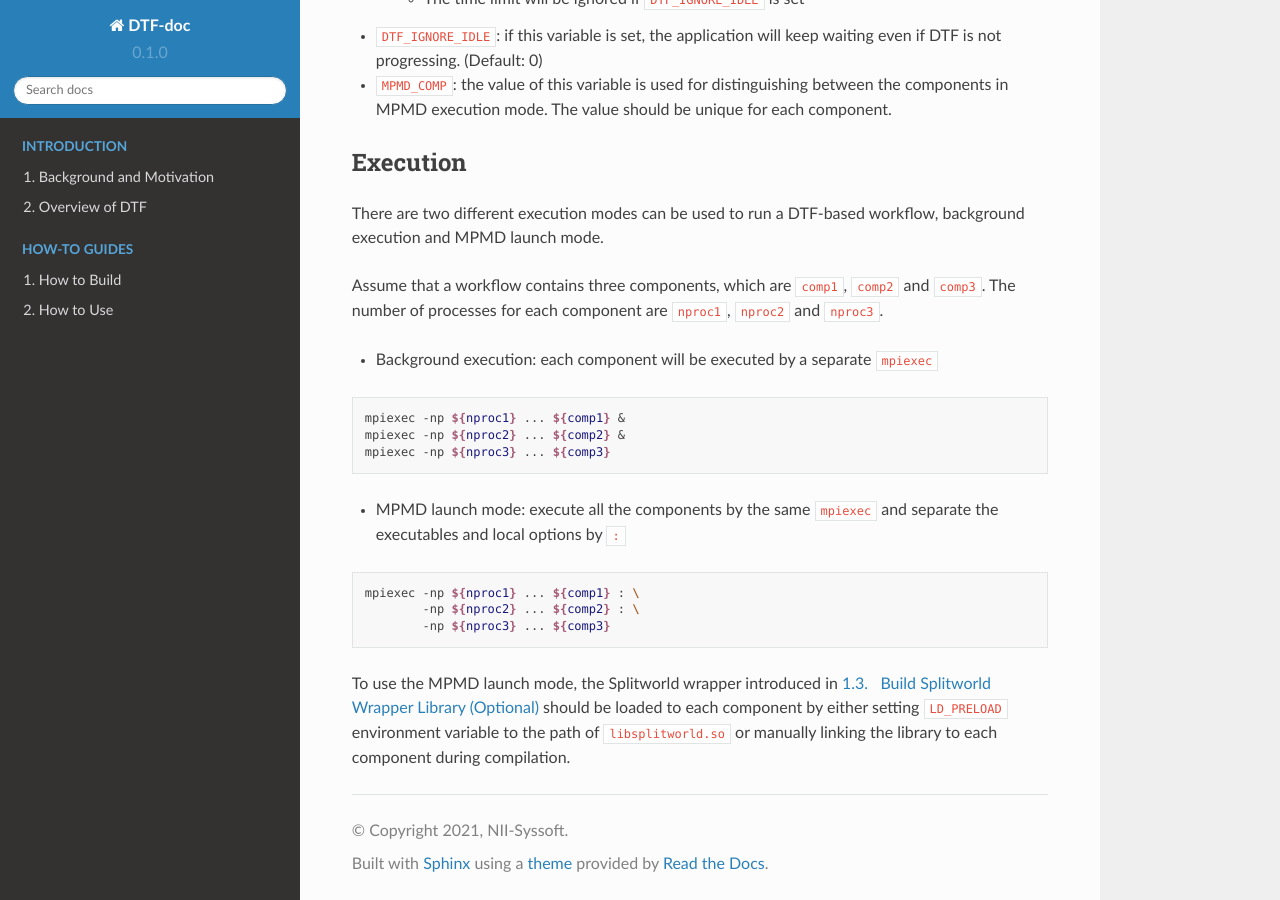
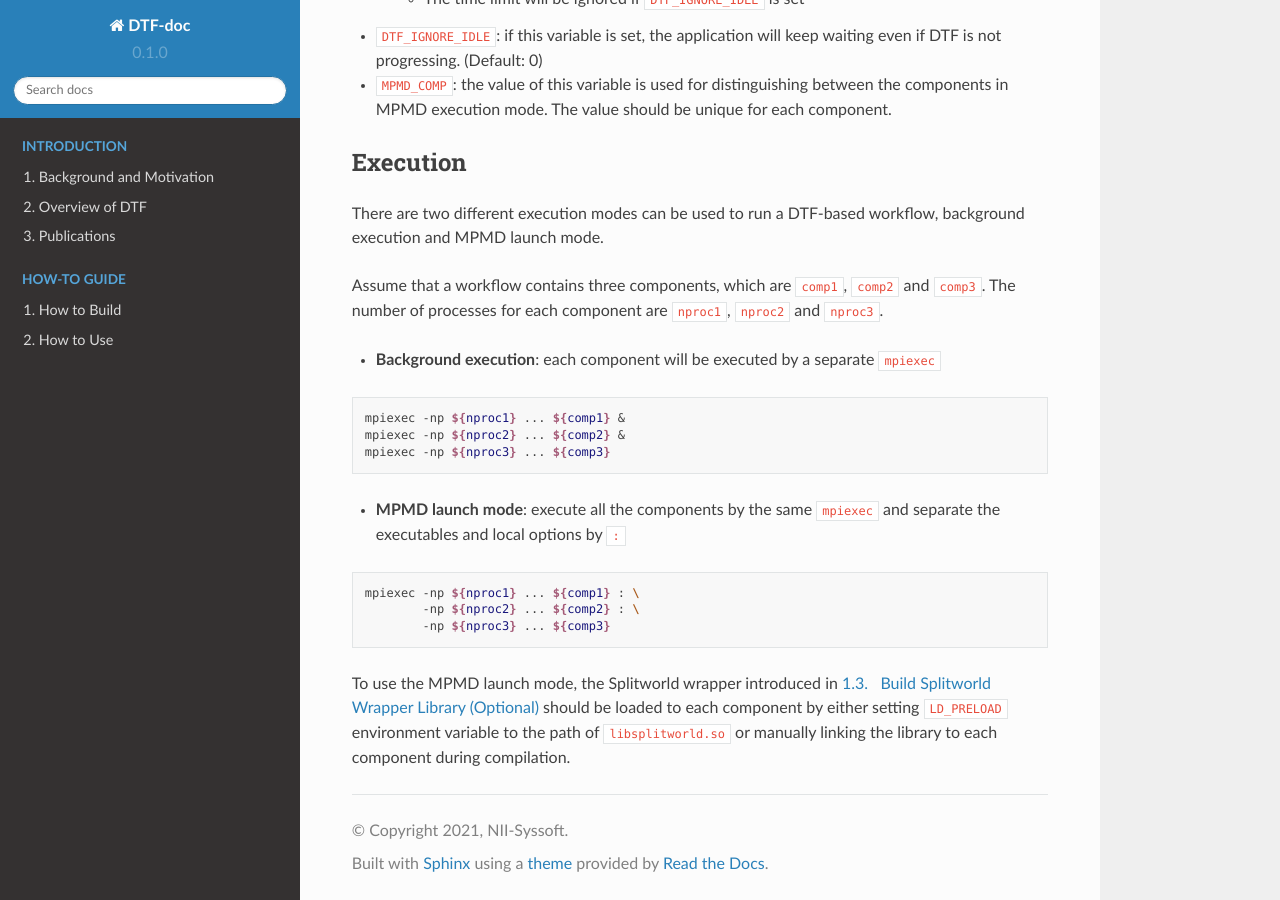
Before and after one commit to yjie2366/dtf-docs, a Sphinx documentation site: the page built from docs/source/environment.rst, in a window 1280 px wide and 900 px high, scrolled down 1491 px. Built offline with Sphinx 7.4.7 and the Read the Docs theme 2.0.0, drawn with Linux system fonts in a browser that asks for light colours; some of the changed text lies outside the part shown.

Commit message:
Add publications and modifications

```diff
--- a/docs/source/build.rst
+++ b/docs/source/build.rst
@@ -34,7 +34,7 @@ Assume that PnetCDF library will be installed at the path ``PNETCDF_INSTALL_DIR`
 	autoreconf
 	./configure --prefix=${PNETCDF_INSTALL_DIR} \
 		CFLAGS="-I${DTF_SRC_DIR}/libdtf" \
-		LDFLAGS="-L${DTF_SRC_DIR}/libdtf -ldtf -Wl,-rpath=${DTF_SRC_DIR}/libdtf" \
+		LDFLAGS="-L${DTF_SRC_DIR}/libdtf -ldtf -Wl,-rpath=${DTF_SRC_DIR}/libdtf -Wl,--disable-new-dtags" \
 		CC=${MPI_C_COMPILER} FC=${MPI_FORTRAN_COMPILER} MPICXX=${MPI_CXX_COMPILER}
 	make -j && make install
 
--- a/docs/source/environment.rst
+++ b/docs/source/environment.rst
@@ -65,7 +65,7 @@ There are two different execution modes can be used to run a DTF-based workflow,
 Assume that a workflow contains three components, which are ``comp1``, ``comp2`` and ``comp3``.
 The number of processes for each component are ``nproc1``, ``nproc2`` and ``nproc3``.
 
-* Background execution: each component will be executed by a separate ``mpiexec``
+* **Background execution**: each component will be executed by a separate ``mpiexec``
 
 .. code-block:: bash
 
@@ -73,7 +73,7 @@ The number of processes for each component are ``nproc1``, ``nproc2`` and ``npro
 	mpiexec -np ${nproc2} ... ${comp2} &
 	mpiexec -np ${nproc3} ... ${comp3}
 
-* MPMD launch mode: execute all the components by the same ``mpiexec`` and separate the executables and local options by ``:``
+* **MPMD launch mode**: execute all the components by the same ``mpiexec`` and separate the executables and local options by ``:``
 
 .. code-block:: bash
 
--- a/docs/source/funcs.rst
+++ b/docs/source/funcs.rst
@@ -96,7 +96,7 @@ Each Fortran user interface contains an additional integer parameter ``error`` f
 	! Initialize the DTF library
 	! Example: call dtf_init('../dtf_config.ini'//CHAR(0), 'comp1'//CHAR(0), error)
 	!
-	DTF_INIT(FILENAME, MODULE_NAME, ERROR);
+	DTF_INIT(FILENAME, MODULE_NAME, ERROR)
 	CHARACTER(*), INTENT(IN) :: FILENAME
 	CHARACTER(*), INTENT(IN) ::  MODULE_NAME
 	INTEGER, INTENT(OUT) ::	ERROR
@@ -105,7 +105,7 @@ Each Fortran user interface contains an additional integer parameter ``error`` f
 	! Finalize the DTF library
 	! Example: call dtf_finalize(error)
 	!
-	DTF_FINALIZE(error)
+	DTF_FINALIZE(ERROR)
 	INTEGER, INTENT(OUT) :: ERROR
 
 	! Start data transfer
--- a/docs/source/index.rst
+++ b/docs/source/index.rst
@@ -10,6 +10,6 @@ Data Transfer Framework (DTF)
 
 .. toctree::
     :maxdepth: 2
-    :caption: How-to Guides
+    :caption: How-to Guide
 
     user
--- a/docs/source/intro.rst
+++ b/docs/source/intro.rst
@@ -4,3 +4,5 @@
 .. include:: background.rst
 
 .. include:: overview.rst
+
+.. include:: publication.rst
```
Also changed, not shown: other parts of docs/source/environment.rst (+1 -1 lines), docs/source/publication.rst (added, +10 -0 lines).
